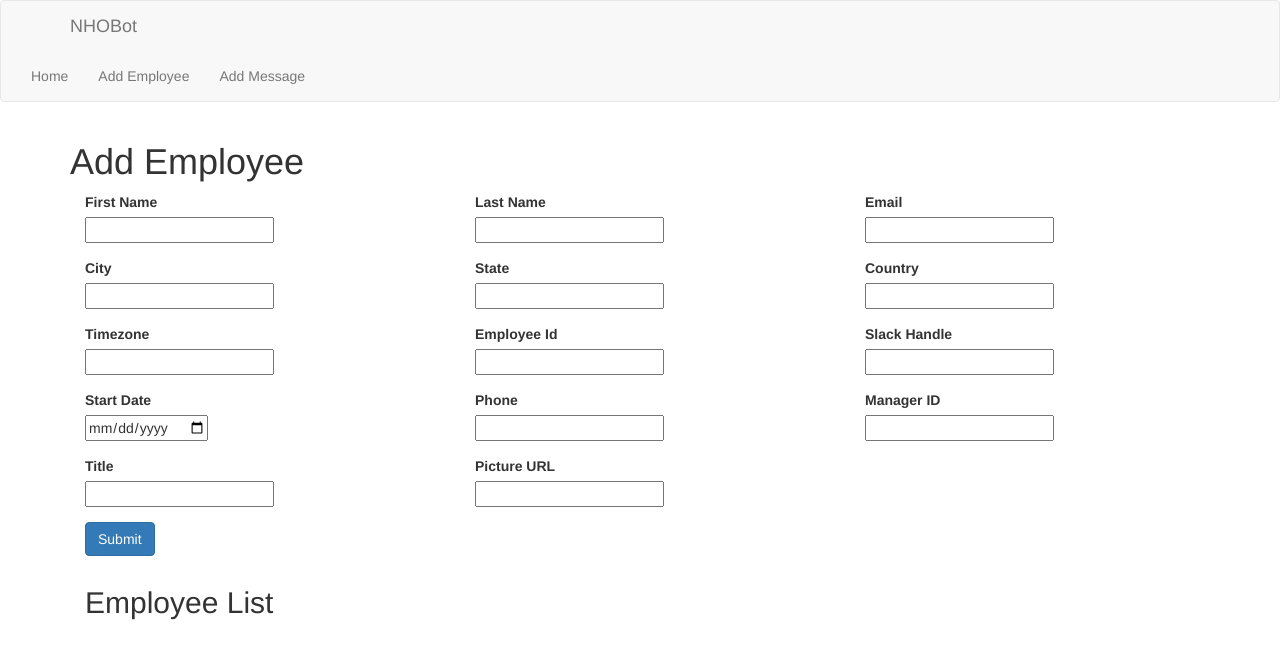
After one commit to mozilla-it/newbie-bot, a Flask app: template templates/employees.html in a window 1280 px wide. The commit adds this page. Shown: the top 659 px of the page. Run offline with Flask 2, Linux system fonts and the light colour scheme; the template is opened without the code that fills it: values that come from a table or form of the project are taken from there, others are empty; some libraries are stand-ins or nearby versions.

Commit message:
added initial pages for adding new employee and messages (not adding messages yet), added pytest and began unit testing

```diff
--- a/app.py
+++ b/app.py
@@ -9,6 +9,7 @@ import datetime
 import pytz
 from authzero import AuthZero
 import settings
+from wtforms import Form, StringField, TextAreaField, PasswordField, validators, DateTimeField, IntegerField, RadioField
 
 
 
@@ -33,76 +34,127 @@ def index():
 
 @app.route('/addMessage', methods=['GET', 'POST'])
 def add_new_message():
-    print(request.values)
-    message_id = request.values['message_id']
-    message_type = request.values['type']
-    category = request.values['category']
-    title = request.values['title']
-    title_link = request.values['title_link']
-    send_day = request.values['send_day']
-    send_time = request.values['send_time']
-    frequency = request.values['frequency']
-    send_date = request.values['send_date']
-    send_once = True if request.values['send_once'] == 'True' else False
-    text = request.values['text']
-    message = Messages();
-    message.message_id = message_id
-    message.type = message_type
-    message.category = category
-    message.title = title
-    message.title_link = title_link
-    message.send_day = send_day
-    message.send_hour = send_time
-    message.send_date = send_date
-    message.send_once = send_once
-    message.frequency = frequency
-    message.text = text
-    message.save()
-    return 'added {} {}'.format(message_id, title)
+    # print(request.values)
+    # message_id = request.values['message_id']
+    # message_type = request.values['type']
+    # category = request.values['category']
+    # title = request.values['title']
+    # title_link = request.values['title_link']
+    # send_day = request.values['send_day']
+    # send_time = request.values['send_time']
+    # frequency = request.values['frequency']
+    # send_date = request.values['send_date']
+    # send_once = True if request.values['send_once'] == 'True' else False
+    # text = request.values['text']
+    # message = Messages();
+    # message.message_id = message_id
+    # message.type = message_type
+    # message.category = category
+    # message.title = title
+    # message.title_link = title_link
+    # message.send_day = send_day
+    # message.send_hour = send_time
+    # message.send_date = send_date
+    # message.send_once = send_once
+    # message.frequency = frequency
+    # message.text = text
+    # message.save()
+    # return 'added {} {}'.format(message_id, title)
+    messages = Messages.objects()
+    return render_template('messages.html', messages=messages)
+
+class AddEmployeeForm(Form):
+    first_name = StringField('First Name', [validators.length(min=2, max=50)])
+    last_name = StringField('Last Name', [validators.length(min=3, max=50)])
+    email = StringField('Email', [validators.email(message="not a valid email")])
+    city = StringField('City', [validators.length(min=2, max=50)])
+    state = StringField('State', [validators.length(min=2, max=2)])
+    country = StringField('Country', [validators.length(min=2, max=2)])
+    timezone = StringField('Timezone')
+    emp_id = IntegerField('Employee Id')
+    slack_handle = StringField('Slack Handle', [validators.length(min=4, max=25)])
+    start_date = StringField('Start Date')
+    phone = StringField('Phone', [validators.length(min=10, max=15)])
+    manager_id = IntegerField('Manager ID')
+    title = StringField('Title', [validators.length(min=3, max=50)])
+    picture = StringField('Picture URL')
 
 @app.route('/addEmployee', methods=['GET', 'POST'])
 def add_new_employee():
-    clients = json.dumps(get_auth_zero(), sort_keys=True, indent=4)
-    print('clients = {}'.format(clients))
-    factory = V2ProfileFactory()
-    new_emp = factory.create()
-    people = People()
-    people.first_name = json.dumps(new_emp['first_name']['value'], sort_keys=True, indent=4).replace('"', '')
-    people.last_name = json.dumps(new_emp['last_name']['value'], sort_keys=True, indent=4).replace('"', '')
-    people.email = json.dumps(new_emp['primary_email']['value']).replace('"', '')
-    people.city = json.dumps(new_emp['access_information']['hris']['values']['LocationCity']).replace('"', '')
-    people.state = json.dumps(new_emp['access_information']['hris']['values']['LocationState']).replace('"', '')
-    people.country = json.dumps(new_emp['access_information']['hris']['values']['LocationCountryISO2']).replace('"', '')
-    people.timezone = json.dumps(new_emp['timezone']['value']).replace('"', '')
-    people.emp_id = json.dumps(new_emp['access_information']['hris']['values']['EmployeeID'], sort_keys=True, indent=4)
-    employee_id = json.dumps(new_emp['access_information']['hris']['values']['EmployeeID'], sort_keys=True, indent=4)
-    people.slack_handle = find_slack_handle(json.dumps(new_emp['usernames']['values']))
-    people.start_date = datetime.datetime.strptime(json.dumps(new_emp['created']['value']).replace('"', ''), '%Y-%m-%dT%H:%M:%S').isoformat()
-    people.phone = json.dumps(new_emp['phone_numbers']['values'])
-    people.manager_id = json.dumps(new_emp['access_information']['hris']['values']['WorkersManagersEmployeeID'])
-    people.title = json.dumps(new_emp['access_information']['hris']['values']['businessTitle']).replace('"', '')
-    people.picture = json.dumps(new_emp['picture']['value']).replace('"', '')
-    people.last_updated = datetime.datetime.strptime(json.dumps(new_emp['last_modified']['value']).replace('"', ''),
-                                     '%Y-%m-%dT%H:%M:%S')
-    print(json.dumps(new_emp['first_name']['value'], sort_keys=True, indent=4).replace('"', ''))
-    print(json.dumps(new_emp['phone_numbers']['values']))
-    # print(json.dumps(new_emp, indent=4))
+    # clients = json.dumps(get_auth_zero(), sort_keys=True, indent=4)
+    # print('clients = {}'.format(clients))
+    print(request.method)
+    form = AddEmployeeForm(request.form)
+    print(request.values)
+    print('form errors ={}'.format(form.errors))
+    if request.method == 'POST':
+        print('Post route')
+        if form.validate():
+            people = People()
+            # factory = V2ProfileFactory()
+            # new_emp = factory.create()
+            # people.first_name = json.dumps(new_emp['first_name']['value'], sort_keys=True, indent=4).replace('"', '')
+            # people.last_name = json.dumps(new_emp['last_name']['value'], sort_keys=True, indent=4).replace('"', '')
+            # people.email = json.dumps(new_emp['primary_email']['value']).replace('"', '')
+            # people.city = json.dumps(new_emp['access_information']['hris']['values']['LocationCity']).replace('"', '')
+            # people.state = json.dumps(new_emp['access_information']['hris']['values']['LocationState']).replace('"', '')
+            # people.country = json.dumps(new_emp['access_information']['hris']['values']['LocationCountryISO2']).replace('"', '')
+            # people.timezone = json.dumps(new_emp['timezone']['value']).replace('"', '')
+            # people.emp_id = json.dumps(new_emp['access_information']['hris']['values']['EmployeeID'], sort_keys=True, indent=4)
+            # employee_id = json.dumps(new_emp['access_information']['hris']['values']['EmployeeID'], sort_keys=True, indent=4)
+            # people.slack_handle = find_slack_handle(json.dumps(new_emp['usernames']['values']))
+            # people.start_date = datetime.datetime.strptime(json.dumps(new_emp['created']['value']).replace('"', ''), '%Y-%m-%dT%H:%M:%S').isoformat()
+            # people.phone = json.dumps(new_emp['phone_numbers']['values'])
+            # people.manager_id = json.dumps(new_emp['access_information']['hris']['values']['WorkersManagersEmployeeID'])
+            # people.title = json.dumps(new_emp['access_information']['hris']['values']['businessTitle']).replace('"', '')
+            # people.picture = json.dumps(new_emp['picture']['value']).replace('"', '')
+            # people.last_updated = datetime.datetime.strptime(json.dumps(new_emp['last_modified']['value']).replace('"', ''),
+            #                                  '%Y-%m-%dT%H:%M:%S')
+            # print(json.dumps(new_emp['first_name']['value'], sort_keys=True, indent=4).replace('"', ''))
+            # print(json.dumps(new_emp['phone_numbers']['values']))
+            # print('employee id = {}'.format(employee_id))
+            # newly_added_user = People.objects(emp_id=employee_id)
+            # print('newly added user = {}'.format(newly_added_user[0].first_name))
+            # new_person = {}
+            # for p in newly_added_user:
+            #     new_person['first_name'] = p.first_name
+            #     new_person['last_name'] = p.last_name
+            #     print('{} {} {} {} {} {}'.format(p.first_name, p.last_name, p.emp_id, p.start_date, p.manager_id, p.picture))
+            #     add_messages_to_send(p)
+            print('user name = {}'.format(form.first_name.data))
 
-    people.admin_opt_out = False
-    people.user_opt_out = False
-    people.manager_opt_out = False
+            people.first_name = form.first_name.data
+            people.last_name = form.last_name.data
+            people.email = form.email.data
+            people.city = form.city.data
+            people.state = form.state.data
+            people.country = form.country.data
+            people.timezone = form.timezone.data
+            people.emp_id = form.emp_id.data
+            people.slack_handle = form.slack_handle.data
+            date_start = form.start_date.data.split('-')
+            sdate = datetime.datetime(int(date_start[0]), int(date_start[1]), int(date_start[2]), 0, 0, 0)
+            people.start_date = datetime.datetime.strftime(sdate, '%Y-%m-%dT%H:%M:%S')
+            people.phone = form.phone.data
+            people.manager_id = form.manager_id.data
+            people.title = form.title.data
+            people.picture = form.picture.data
+            people.last_updated = datetime.datetime.now()
+            people.admin_opt_out = False
+            people.user_opt_out = False
+            people.manager_opt_out = False
+            people.save()
+            employees = People.objects()
 
-    people.save()
-    print('employee id = {}'.format(employee_id))
-    newly_added_user = People.objects(emp_id=employee_id)
-    print('newly added user = {}'.format(newly_added_user[0].first_name))
-    new_person = {}
-    for p in newly_added_user:
-        new_person['first_name'] = p.first_name
-        new_person['last_name'] = p.last_name
-        print('{} {} {} {} {} {}'.format(p.first_name, p.last_name, p.emp_id, p.start_date, p.manager_id, p.picture))
-        add_messages_to_send(p)
-    return 'You added {}'.format(new_person)
+            return redirect(url_for('add_new_employee'))
+        else:
+            print('errors = {}'.format(form.errors))
+            return render_template('employees.html', employees=None, form=form)
+    else:
+        print('get route')
+        employees = People.objects()
+
+        return render_template('employees.html', employees=employees, form=form)
 
 def get_auth_zero():
     config = {'client_id': client_id, 'client_secret': client_secret, 'uri': client_uri}
--- a/database/people.py
+++ b/database/people.py
@@ -16,6 +16,7 @@ class People(mongoengine.Document):
     title = mongoengine.StringField()
     manager_id = mongoengine.IntField()
     picture = mongoengine.StringField()
+    phone = mongoengine.StringField()
     user_opt_out = mongoengine.BooleanField(default=False)
     manager_opt_out = mongoengine.BooleanField(default=False)
     admin_opt_out = mongoengine.BooleanField(default=False)
--- /dev/null
+++ b/templates/custom.css
@@ -0,0 +1,5 @@
+.formcenter {
+            display: flex !important;
+            margin-left: auto !important;
+            margin-right: auto !important;
+        }
--- /dev/null
+++ b/templates/employees.html
@@ -0,0 +1,101 @@
+{%  extends 'layout.html' %}
+
+{%  block body %}
+    <h1>Add Employee</h1>
+    <div class="container centered">
+        {% from "includes/_formhelpers.html" import render_field %}
+        <form action="" method="POST" class="form">
+            <div class="row">
+                <div class="col-md-4 col-sm-12 ">
+                    <div class="form-group">
+                        {{ render_field(form.first_name, class_="form_control") }}
+                    </div>
+                </div>
+                <div class="col-md-4">
+                    <div class="form-group">
+                        {{ render_field(form.last_name, class_="form_control") }}
+                    </div>
+                </div>
+                <div class="col-md-4">
+                    <div class="form-group">
+                        {{ render_field(form.email, class_="form_control") }}
+                    </div>
+                </div>
+            </div>
+            <div class="row">
+                <div class="col-md-4">
+                    <div class="form-group">
+                        {{ render_field(form.city, class_="form_control") }}
+                    </div>
+                </div>
+                <div class="col-md-4">
+                    <div class="form-group">
+                        {{ render_field(form.state, class_="form_control") }}
+                    </div>
+                </div>
+                <div class="col-md-4">
+                    <div class="form-group">
+                        {{ render_field(form.country, class_="form_control") }}
+                    </div>
+                </div>
+            </div>
+            <div class="row">
+                <div class="col-md-4">
+                    <div class="form-group">
+                        {{ render_field(form.timezone, class_="form_control") }}
+                    </div>
+                </div>
+                <div class="col-md-4">
+                    <div class="form-group">
+                        {{ render_field(form.emp_id, class_="form_control") }}
+                    </div>
+                </div>
+                <div class="col-md-4">
+                    <div class="form-group">
+                        {{ render_field(form.slack_handle, class_="form_control") }}
+                    </div>
+                </div>
+            </div>
+            <div class="row">
+                <div class="col-md-4">
+                    <div class="form-group">
+                        <div><label for="start_date">Start Date</label></div>
+                        <input data-provide="datepicker" data-date-format="mm/dd/yyyy" id="start_date" type="date" value="{{ form.start_date.data }}" />
+                    </div>
+                </div>
+                <div class="col-md-4">
+                    <div class="form-group">
+                        {{ render_field(form.phone, class_="form_control") }}
+                    </div>
+                </div>
+                <div class="col-md-4">
+                    <div class="form-group">
+                        {{ render_field(form.manager_id, class_="form_control") }}
+                    </div>
+                </div>
+            </div>
+            <div class="row">
+                <div class="col-md-4">
+                    <div class="form-group">
+                        {{ render_field(form.title, class_="form_control") }}
+                    </div>
+                </div>
+                <div class="col-md-4">
+                    <div class="form-group">
+                        {{ render_field(form.picture, class_="form_control") }}
+                    </div>
+                </div>
+            </div>
+            <p><input type="submit" class="btn btn-primary" value="Submit"></p>
+        </form>
+    </div>
+
+    <div class="container">
+        <h2>Employee List</h2>
+        <ul>
+            {% for emp in employees %}
+            <li>{{emp.first_name }} {{ emp.last_name }} {{ emp.email }}</li>
+            {% endfor %}
+        </ul>
+    </div>
+{%  endblock %}
--- /dev/null
+++ b/templates/includes/_formhelpers.html
@@ -0,0 +1,9 @@
+{% macro render_field(field) %}
+    <div>{{ field.label }}</div>
+    {{ field(**kwargs)|safe }}
+    {% if field.errors %}
+        {% for error in field.errors %}
+            <span class="help-inline">{{ error }}</span>
+        {% endfor %}
+    {% endif %}
+{% endmacro %}
--- a/templates/layout.html
+++ b/templates/layout.html
@@ -18,5 +18,8 @@
 			  integrity="sha256-FgpCb/KJQlLNfOu91ta32o/NMZxltwRo8QtmkMRdAu8="
 			  crossorigin="anonymous"></script>
     <script src="https://stackpath.bootstrapcdn.com/bootstrap/3.3.7/js/bootstrap.min.js"></script>
+    <script src="custom.css">
+
+    </script>
 </body>
 </html>
```
Also changed, not shown: requirements.txt (+8 -0 lines), templates/messages.html (added, +14 -0 lines), tests/test.py (added, +52 -0 lines).
